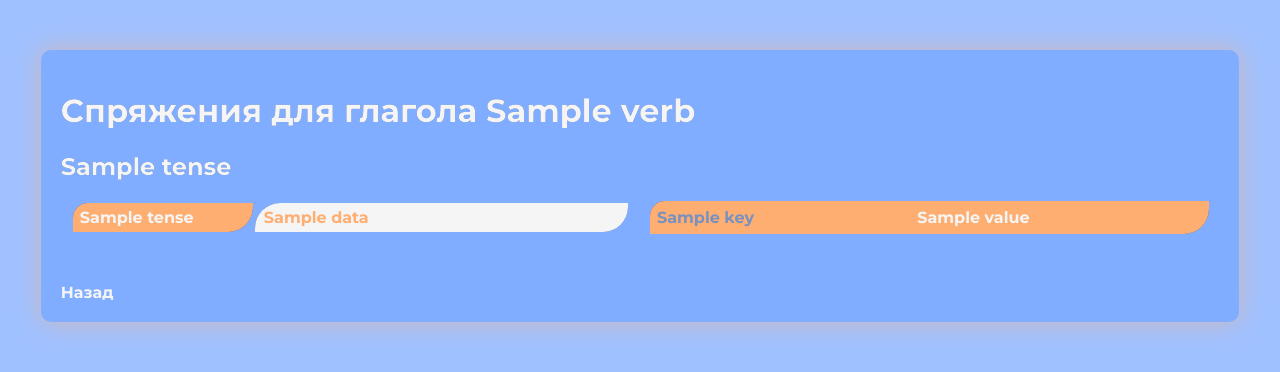
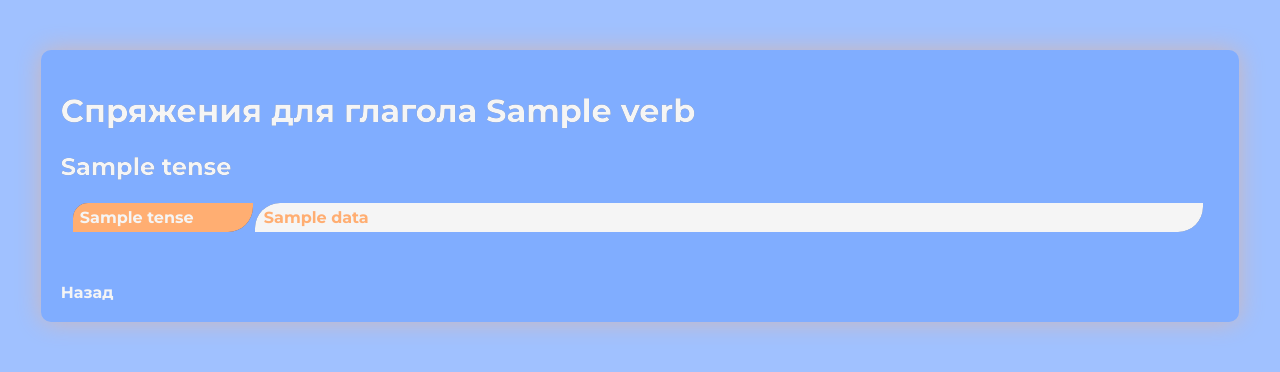
Before and after one commit to IlyaMckay/Spanish-verbs-conjugator, a Flask app: template app/templates/result.html in a window 1280 px wide. Shown: the top 372 px of the page. Run offline with Flask 3, Linux system fonts and the light colour scheme; the template is opened without the code that fills it: most values are stand-ins (such as "Sample title", 1, 10 or a date in 2020).

Commit message:
changed template engine output

```diff
--- a/app/templates/result.html
+++ b/app/templates/result.html
@@ -23,17 +23,15 @@
                         {% endfor %}
                     </table>
                 </div>
-                <div class="table-column">
-                    <div class="placeholder">
+                <div class="table-column-description">
                     <table>
-                        {% for key, value in data['placeholders'].items() %}
+                        {% for key, value in data['descriptions'].items() %}
                         <tr>
-                            <td style="background-color: transparent; color: #7891BF; font-weight: bold;">{{ key | safe }}</td>
-                            <td style="background-color: transparent; color: #F5F5F5; font-weight: bold;">{{ value | safe }}</td>
+                            <td class="key">{{ key | safe }}</td>
+                            <td class="value">{{ value | safe }}</td>
                         </tr>
                         {% endfor %}
                     </table>
-                    </div>
                 </div>
             </div>
         </div>
```
